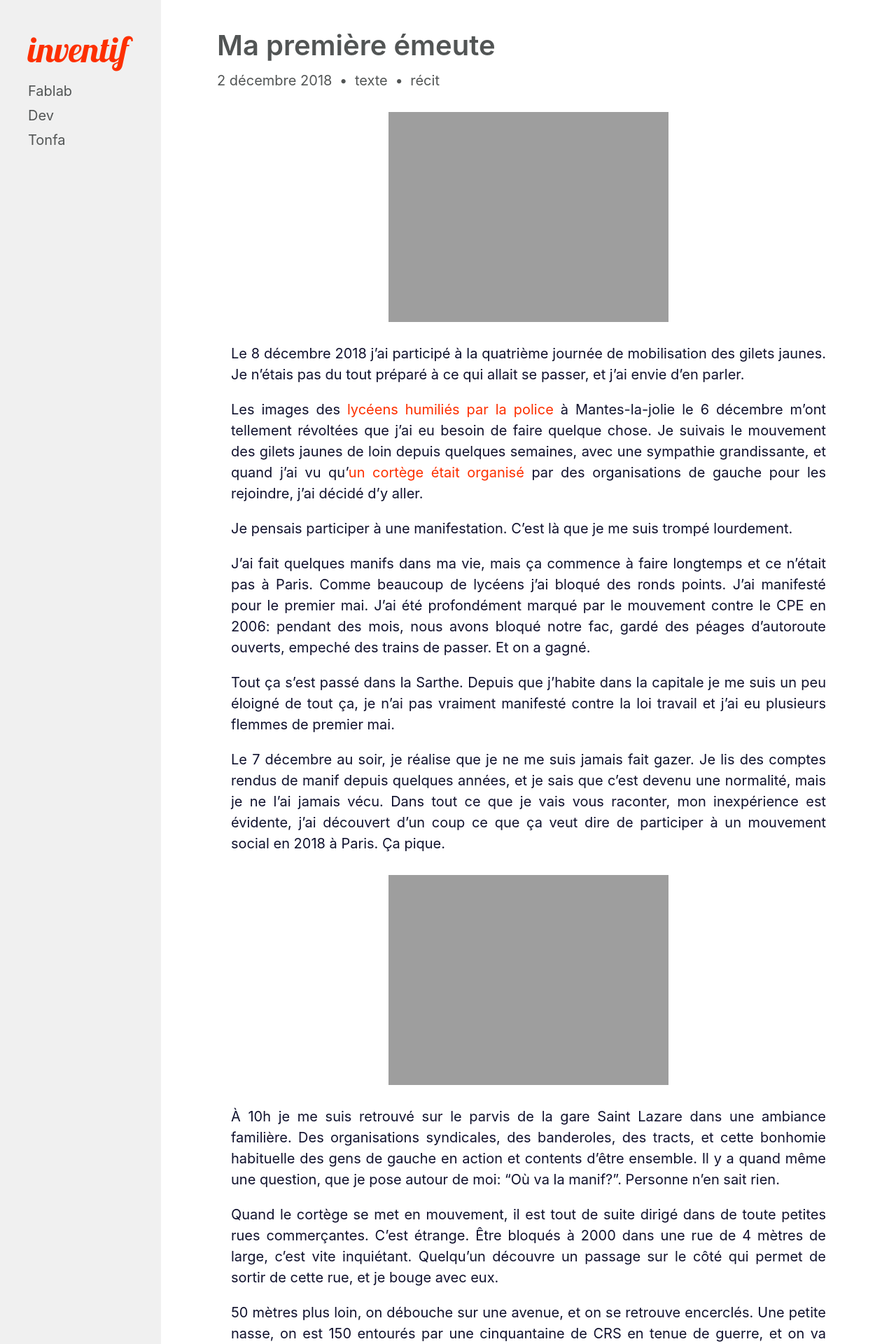
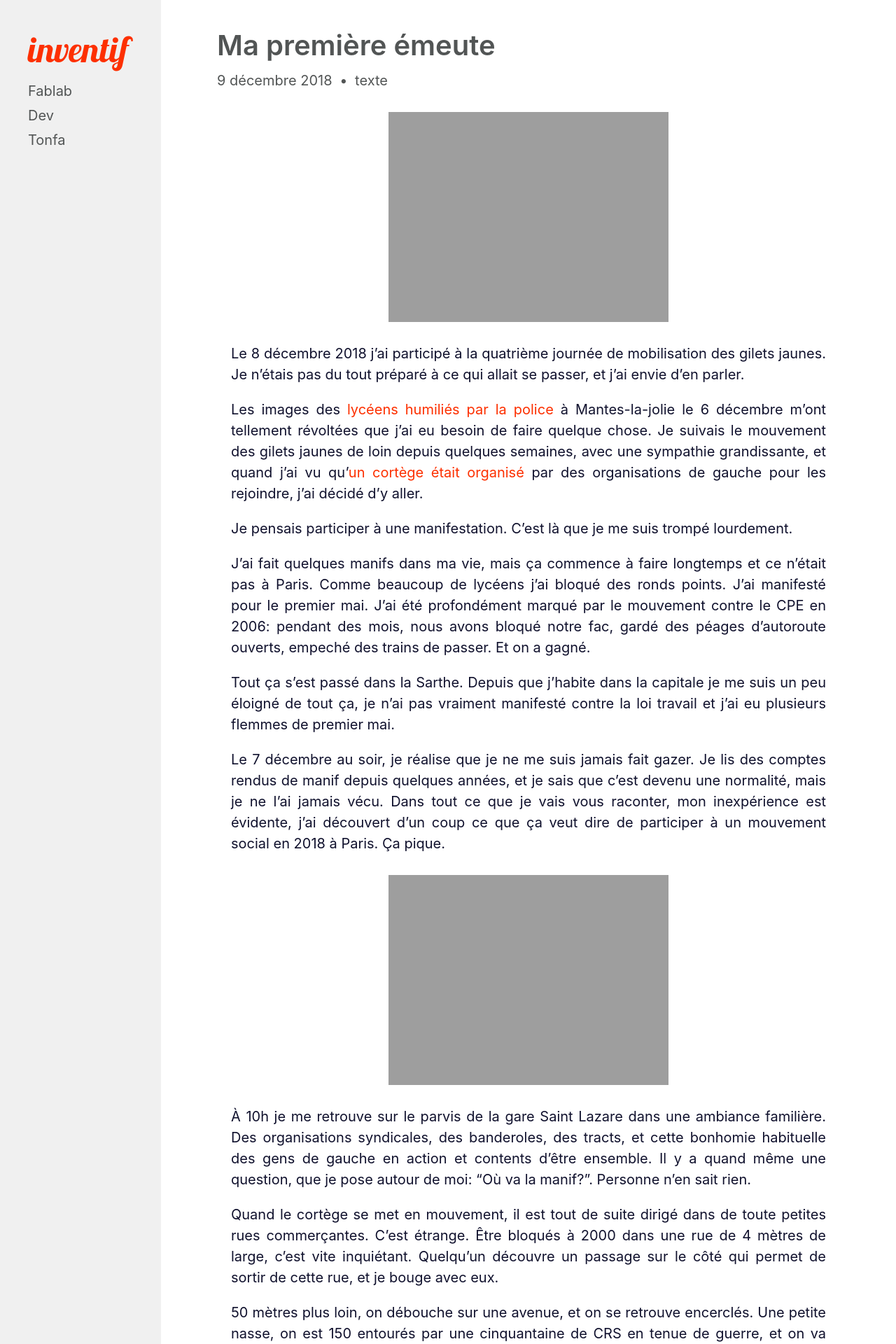
Before and after one commit to Ruff9/inventif, a Jekyll site: the page built from _posts/2018-12-08-1ere-emeute.md, in a window 1280 px wide. Shown: the top 1920 px of the page at 70% size. Built offline with Jekyll 4.4.1, drawn with Linux system fonts in a browser that asks for light colours; comment, search, counter and statistics services are not loaded; some of the changed text lies outside the part shown.

Commit message:
fix typo

```diff
--- a/_posts/2018-12-08-1ere-emeute.md
+++ b/_posts/2018-12-08-1ere-emeute.md
@@ -1,11 +1,10 @@
 ---
 layout: post
 title:  "Ma première émeute"
-date:   2018-12-02 10:20:20 +0200
+date:   2018-12-09 10:20:20 +0200
 permalink: emeute
 cover: emeute/arc_triomphe.jpg
 categories: texte
-tags: récit
 ---
 
 {% include image.html name="emeute/arc_triomphe.jpg" %}
@@ -25,7 +24,7 @@ Le 7 décembre au soir, je réalise que je ne me suis jamais fait gazer. Je lis
 
 {% include image.html name="emeute/trou_paves.jpg" %}
 
-À 10h je me suis retrouvé sur le parvis de la gare Saint Lazare dans une ambiance familière. Des organisations syndicales, des banderoles, des tracts, et cette bonhomie habituelle des gens de gauche en action et contents d'être ensemble. Il y a quand même une question, que je pose autour de moi: "Où va la manif?". Personne n'en sait rien.
+À 10h je me retrouve sur le parvis de la gare Saint Lazare dans une ambiance familière. Des organisations syndicales, des banderoles, des tracts, et cette bonhomie habituelle des gens de gauche en action et contents d'être ensemble. Il y a quand même une question, que je pose autour de moi: "Où va la manif?". Personne n'en sait rien.
 
 Quand le cortège se met en mouvement, il est tout de suite dirigé dans de toute petites rues commerçantes. C'est étrange. Être bloqués à 2000 dans une rue de 4 mètres de large, c'est vite inquiétant. Quelqu'un découvre un passage sur le côté qui permet de sortir de cette rue, et je bouge avec eux.
 
```
Also changed, not shown: other parts of _posts/2018-12-08-1ere-emeute.md (+1 -1 lines).
